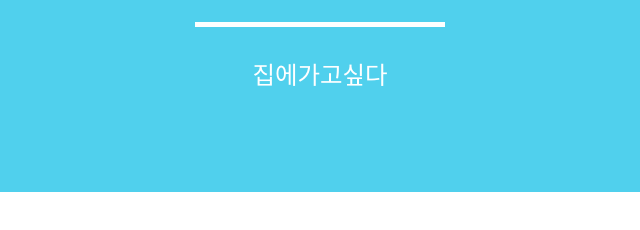
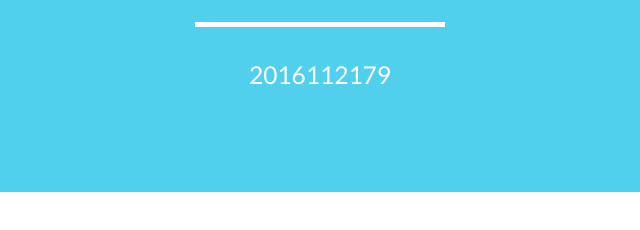
Before and after one commit to wnsprnwnsp/wnsprnwnsp.github.com, a website: page index.html in a window 1280 px wide. Shown: the part 496-726 px from the top of the page, 320-960 px from the left. Drawn offline with nearby package versions, Linux system fonts and the light colour scheme.

Commit message:
20170430

```diff
--- a/index.html
+++ b/index.html
@@ -76,7 +76,7 @@
                     <div class="intro-text">
                         <h1 class="name">ParkJungjin</h1>
                         <hr class="star-light">
-                        <span class="skills">집에가고싶다
+                        <span class="skills">2016112179
                         </span>
                     </div>
                 </div>
```
